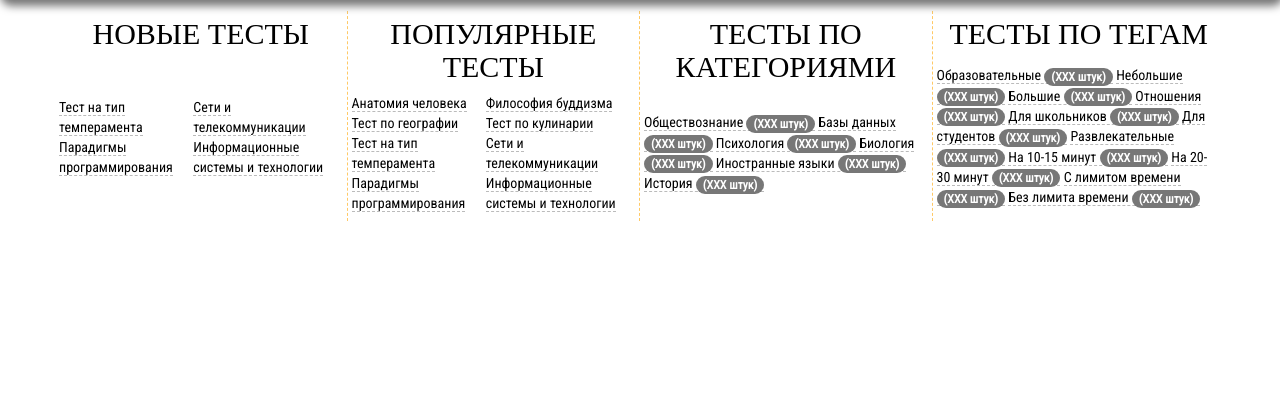
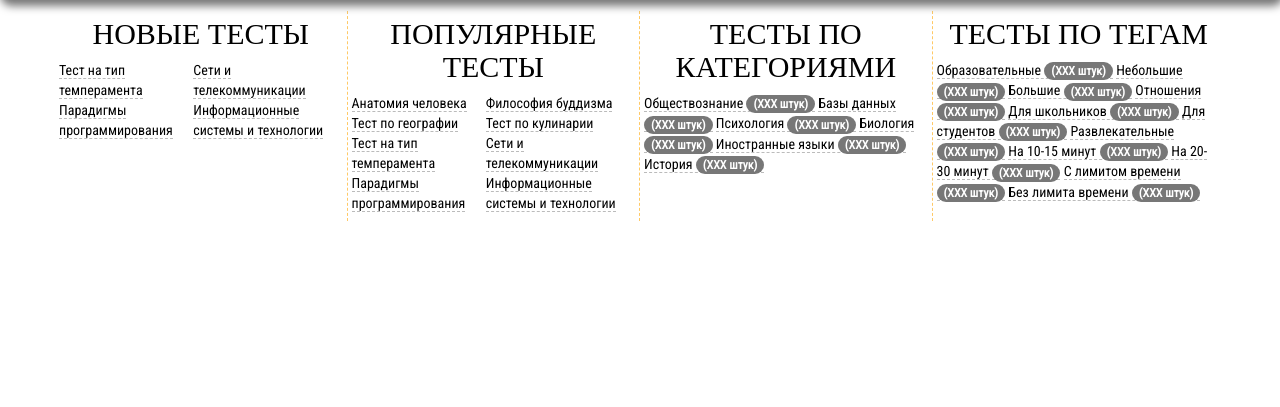
Before and after one commit to Cheltigmashev/oct, a Django app: page / in a window 1280 px wide. Shown: the part 107-514 px from the top of the page. Run offline with Django 3.2, Linux system fonts and the light colour scheme; style sheets or scripts are compiled from the project's sources; some libraries are stand-ins or nearby versions; some web fonts are replaced.

Commit message:
unnecessary flex class has been removed from tests list

```diff
--- a/octapp/templates/octapp/tests_lists.html
+++ b/octapp/templates/octapp/tests_lists.html
@@ -8,7 +8,7 @@
 <div class="content container">
     <div class="row flex">
         <!--div.col-md-6.col-sm-12.col-xs-12.col-lg-3.tests_list*4>h2+div.list+div.paginator-->
-        <div class="col-md-6 col-sm-6 col-xs-12 col-lg-3 tests_list flex">
+        <div class="col-md-6 col-sm-6 col-xs-12 col-lg-3 tests_list">
             <a href=""><h2>НОВЫЕ ТЕСТЫ</h2></a>
             <div class="table">
                 <div class="table_row">
@@ -23,7 +23,7 @@
                 </div>
             </div>
         </div>
-        <div class="col-md-6 col-sm-6 col-xs-12 col-lg-3 tests_list flex">
+        <div class="col-md-6 col-sm-6 col-xs-12 col-lg-3 tests_list">
             <a href=""><h2>ПОПУЛЯРНЫЕ ТЕСТЫ</h2></a>
             <div class="table">
                 <div class="table_row">
@@ -42,7 +42,7 @@
                 </div>
             </div>
         </div>
-        <div class="col-md-6 col-sm-6 col-xs-12 col-lg-3 tests_list flex">
+        <div class="col-md-6 col-sm-6 col-xs-12 col-lg-3 tests_list">
             <a href=""><h2>ТЕСТЫ ПО КАТЕГОРИЯМИ</h2></a>
             <div>
             <a class="category">Обществознание <span class="badge">(XXX штук)</span></a>
@@ -53,7 +53,7 @@
             <a class="category">История <span class="badge">(XXX штук)</span></a>
             </div>
         </div>
-        <div class="col-md-6 col-sm-6 col-xs-12 col-lg-3 tests_list flex">
+        <div class="col-md-6 col-sm-6 col-xs-12 col-lg-3 tests_list">
             <a href=""><h2>ТЕСТЫ ПО ТЕГАМ</h2></a>
             <div>
             <a class="test">Образовательные <span class="badge">(XXX штук)</span></a>
```
